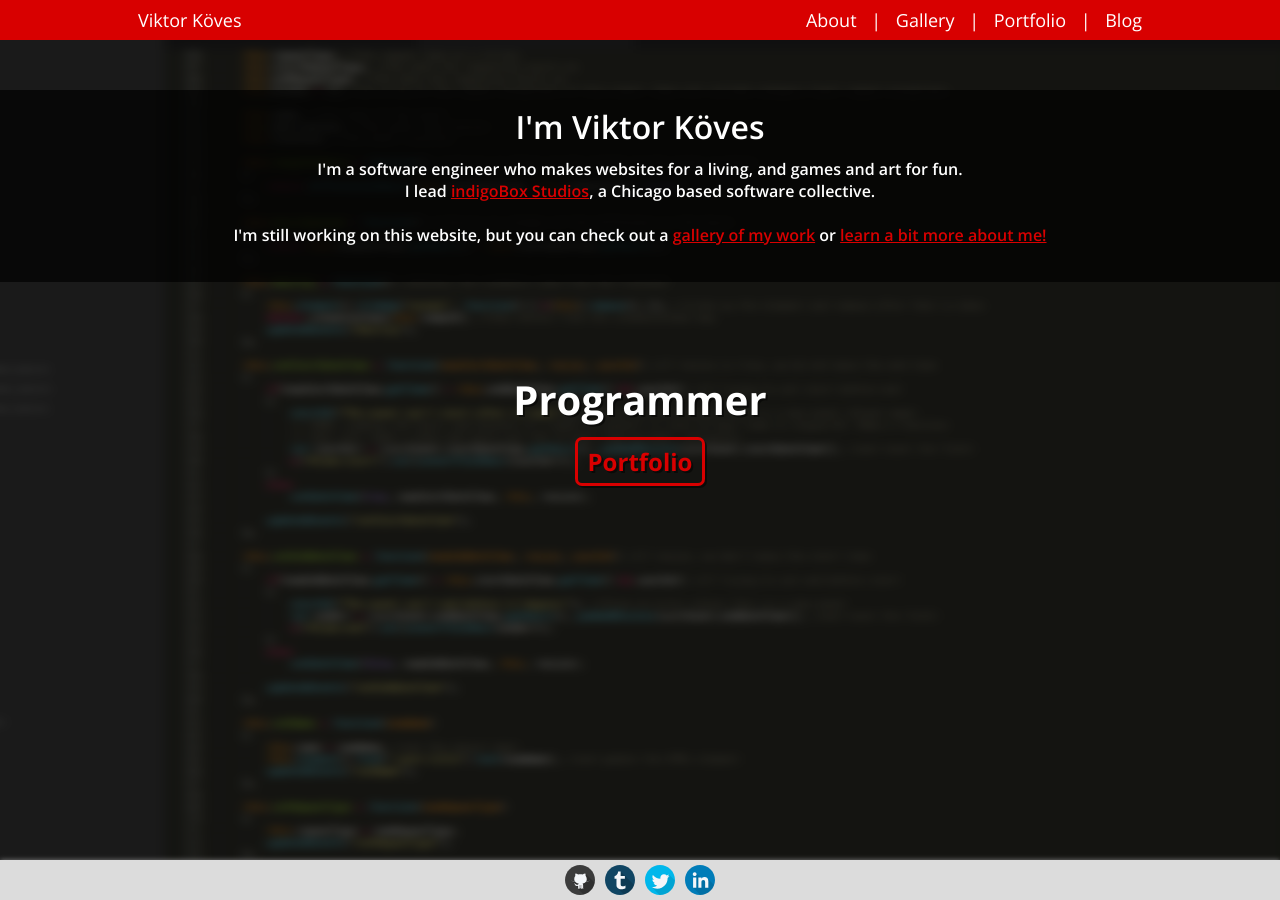
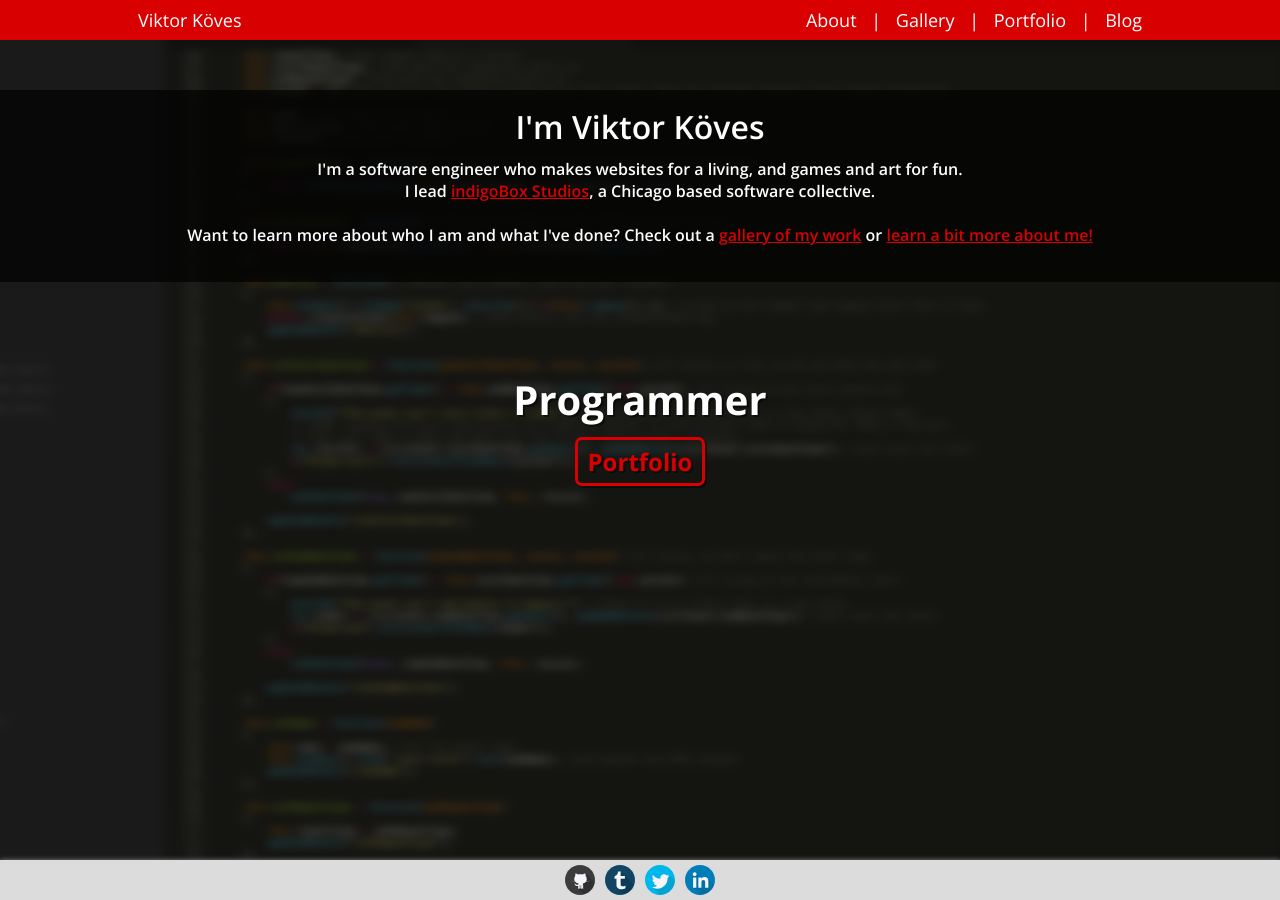
Before and after one commit to vkoves/vkoves.github.io, a Jekyll site: the page built from index.html, in a window 1280 px wide. Built offline with Jekyll 4.4.1, drawn with Linux system fonts in a browser that asks for light colours.

Commit message:
HOMEPAGE, TEXT - Updated homepage text to not say the site is still WIP

```diff
--- a/index.html
+++ b/index.html
@@ -18,7 +18,7 @@ Use jQuery BGSwitcher https://github.com/rewish/jquery-bgswitcher
 		I lead <a href="http://www.indigobox.us" target="_blank">indigoBox Studios</a>, a Chicago based software collective.
 		<br>
 		<br>
-		I'm still working on this website, but you can check out a <a class="local-link" href="gallery.html">gallery of my work</a> or <a class="local-link" href="about.html">learn a bit more about me!</a>
+		Want to learn more about who I am and what I've done? Check out a <a class="local-link" href="gallery.html">gallery of my work</a> or <a class="local-link" href="about.html">learn a bit more about me!</a>
 	</h4>
 </div>
 <div class="photo-texts">
```
